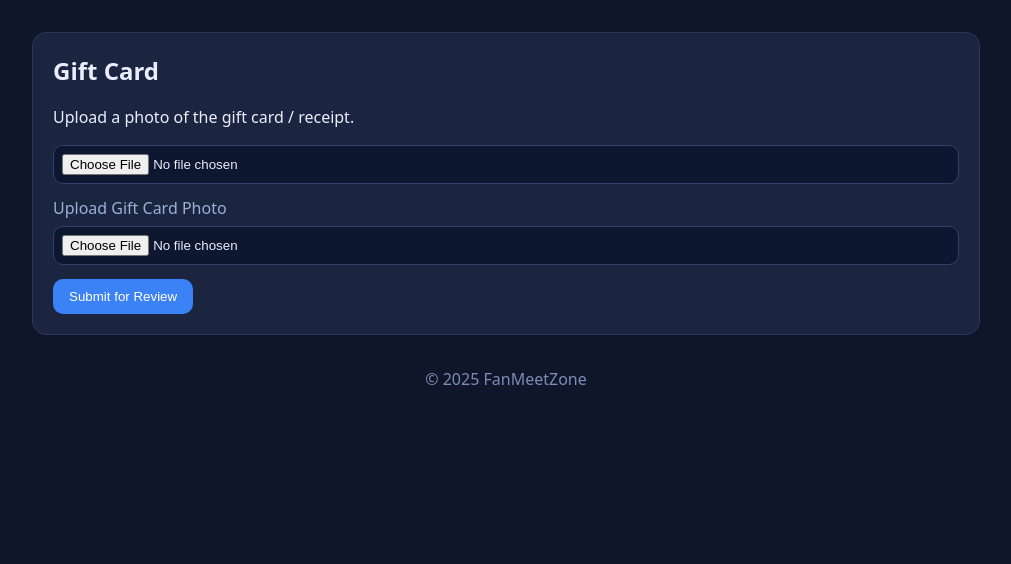
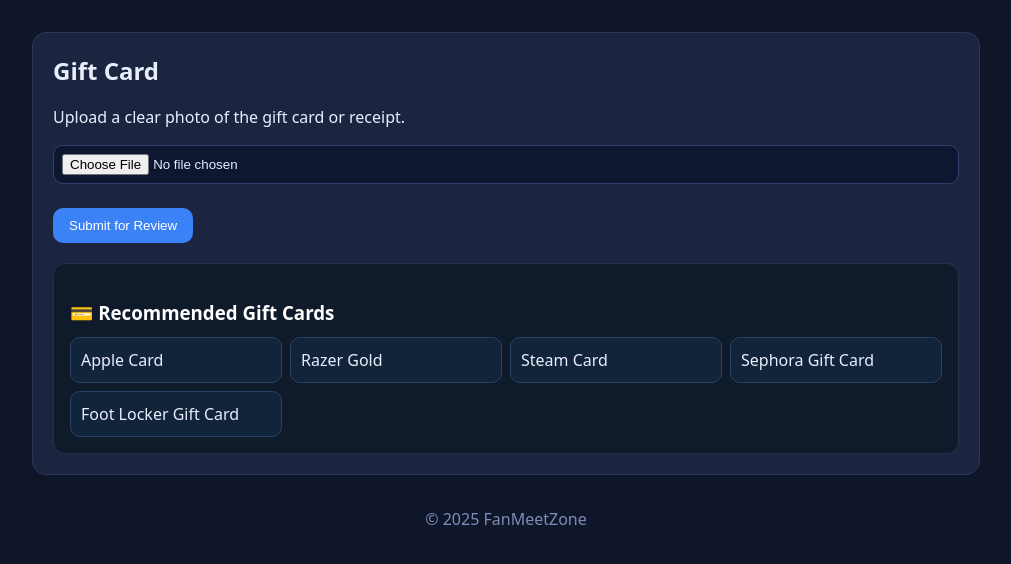
Before and after one commit to verifiedboiy/fanmeetzone, a Flask app: page /payment/gift in a window 1280 px wide. Shown: the part 57-621 px from the top of the page, without its empty margins (134-1145 px from the left). Run offline with Flask 3, Linux system fonts and the light colour scheme; the visitor is signed in with stand-in values (Sample User, id 1).

Commit message:
update: single file input + preview + recommended gift cards

```diff
--- a/templates/payment_giftcard.html
+++ b/templates/payment_giftcard.html
@@ -2,26 +2,37 @@
 {% block content %}
 <section class="card">
   <h2>Gift Card</h2>
-  <p>Upload a photo of the gift card / receipt.</p>
+  <p>Upload a clear photo of the gift card or receipt.</p>
+
   <form method="POST" enctype="multipart/form-data">
-    <input type="file" name="gift_proof" accept="image/*" capture="environment" required>
-    <img id="preview" style="margin-top:10px; max-width:100%; border-radius:8px; display:none;">
+    <input type="file" name="gift_proof" accept="image/*" id="giftInput" style="margin-bottom: 10px;">
+    <img id="preview" style="display:none; margin-top:10px; max-width:100%; border-radius:8px;" alt="Preview">
+    <button class="btn" type="submit">Submit for Review</button>
+  </form>
+
+  <!-- Recommended Gift Cards Section -->
+  <div style="margin-top:20px; padding:16px; border-radius:12px; background:#0f1a2b; border:1px solid #22324d;">
+    <h3 style="color:#fff; margin-bottom:10px;">💳 Recommended Gift Cards</h3>
+    <ul style="list-style:none; padding:0; margin:0; display:grid; grid-template-columns:repeat(auto-fit,minmax(180px,1fr)); gap:8px;">
+      <li style="background:#12243a; border:1px solid #294366; border-radius:10px; padding:10px;">Apple Card</li>
+      <li style="background:#12243a; border:1px solid #294366; border-radius:10px; padding:10px;">Razer Gold</li>
+      <li style="background:#12243a; border:1px solid #294366; border-radius:10px; padding:10px;">Steam Card</li>
+      <li style="background:#12243a; border:1px solid #294366; border-radius:10px; padding:10px;">Sephora Gift Card</li>
+      <li style="background:#12243a; border:1px solid #294366; border-radius:10px; padding:10px;">Foot Locker Gift Card</li>
+    </ul>
+  </div>
+</section>
+
+<!-- Image Preview Script -->
 <script>
-  const file = document.querySelector('input[name="gift_proof"]');
-  const img = document.getElementById('preview');
-  file.addEventListener('change', e => {
-    const f = e.target.files[0];
-    if (!f) return;
-    img.src = URL.createObjectURL(f);
-    img.style.display = 'block';
-  });
+const input = document.getElementById('giftInput');
+const preview = document.getElementById('preview');
+
+input.addEventListener('change', e => {
+  const file = e.target.files[0];
+  if (!file) return;
+  preview.src = URL.createObjectURL(file);
+  preview.style.display = 'block';
+});
 </script>
-    <form action="{{ url_for('payment_gift') }}" method="post" enctype="multipart/form-data" class="card">
-  <label>Upload Gift Card Photo</label>
-  <input type="file" name="gift_proof" accept="image/*" capture="environment" required>
-
-  <button class="btn" type="submit">Submit for Review</button>
-</form>
-  </form>
-</section>
 {% endblock %}
```
